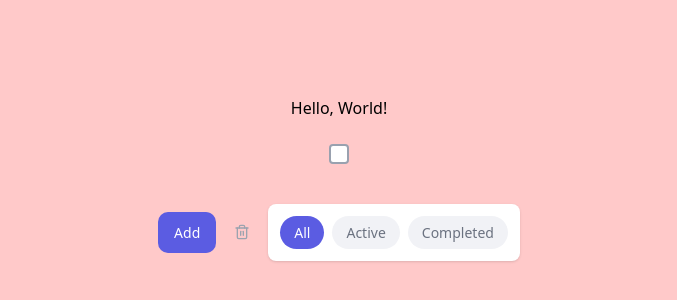
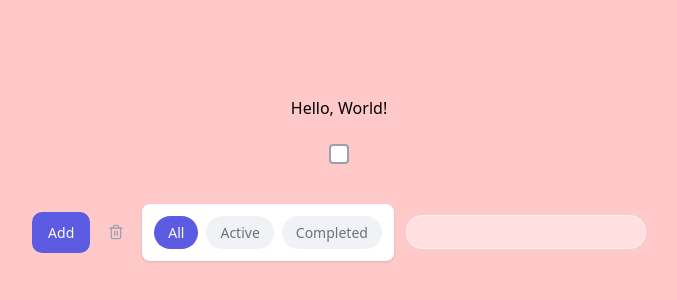
Before and after one commit to Dacostasolo/nsp-first-rect-app, a React (Vite) app: page / in a window 1280 px wide. Shown: the part 222-522 px from the top of the page, without its empty margins (301-978 px from the left). Built offline with nearby package versions, Linux system fonts and the light colour scheme.

Commit message:
feat(ui): add Card component and integrate it into App

```diff
--- a/src/App.jsx
+++ b/src/App.jsx
@@ -2,6 +2,7 @@ import { useState } from "react";
 import { Button } from "./components/atoms/Button";
 import { Checkbox } from "./components/atoms/Checkbox";
 import { Trash2 } from "lucide-react";
+import{ Card } from "./components/atoms/Card";
 
 function App() {
   const [hide, setHide] = useState(false);
@@ -31,7 +32,10 @@ function App() {
           <Button variant="rounded" ariaLabel="Completed tasks">
             Completed
           </Button>
+
+
         </div>
+        <Card />
       </div>
     </div>
   );
--- /dev/null
+++ b/src/components/atoms/Card.jsx
@@ -0,0 +1,19 @@
+export function Card({ children, className = "" }) {
+  return (
+    <div
+      className={`
+        flex items-center gap-4
+        border
+         border-slate-100
+        bg-white/40
+        rounded-2xl
+        p-4
+        w-60
+        hover:bg-white
+        ${className}
+      `}
+    >
+      {children}
+    </div>
+  );
+}
```
Also changed, not shown: 1 other file (tests, documents, lock files or other folders).
